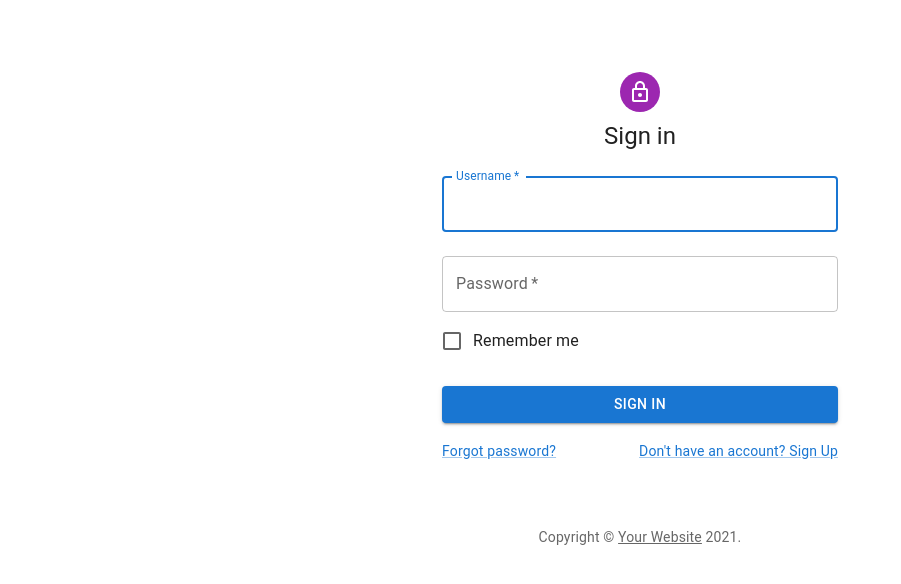
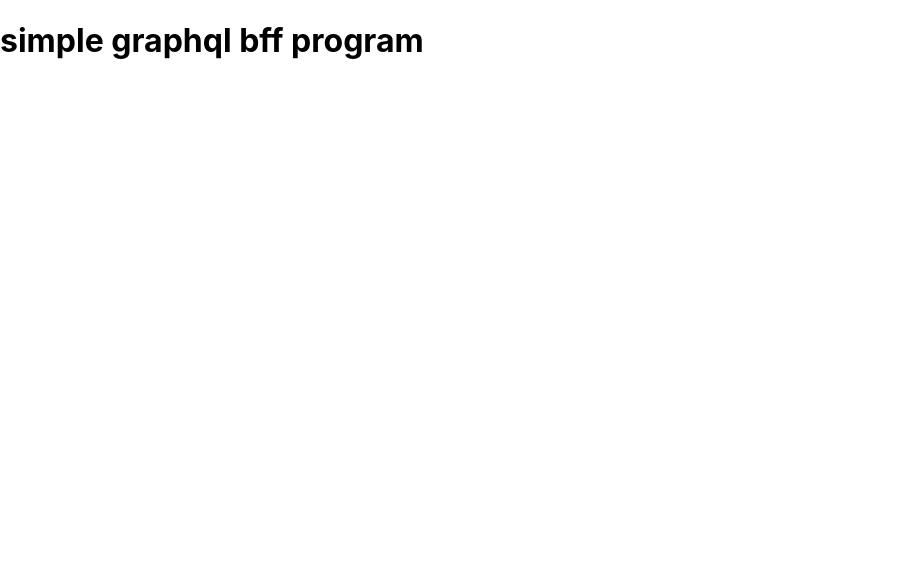
Before and after one commit to conqueror23/predictHire, a Next.js app in the folder nextApp/: page / in a window 1280 px wide. Shown: the top 584 px of the page, without its empty margins (0-901 px from the left). Built offline with nearby package versions, Linux system fonts and the light colour scheme.

Commit message:
remove-testing-cases

```diff
--- a/nextApp/pages/index.tsx
+++ b/nextApp/pages/index.tsx
@@ -1,138 +1,10 @@
 import * as React from "react";
-import Avatar from "@mui/material/Avatar";
-import Button from "@mui/material/Button";
-import CssBaseline from "@mui/material/CssBaseline";
-import TextField from "@mui/material/TextField";
-import FormControlLabel from "@mui/material/FormControlLabel";
-import Checkbox from "@mui/material/Checkbox";
-import Link from "@mui/material/Link";
-import Grid from "@mui/material/Grid";
-import Box from "@mui/material/Box";
-import LockOutlinedIcon from "@mui/icons-material/LockOutlined";
-import Typography from "@mui/material/Typography";
-import Container from "@mui/material/Container";
-import { createTheme, ThemeProvider } from "@mui/material/styles";
-import { useRouter } from "next/router";
 // can be used potentially to sent login info through graphql to restful apis
+export default function index() {
 
-function Copyright(props: any) {
   return (
-    <Typography
-      variant="body2"
-      color="text.secondary"
-      align="center"
-      {...props}
-    >
-      {"Copyright © "}
-      <Link color="inherit" href="/">
-        Your Website
-      </Link>{" "}
-      {new Date().getFullYear()}
-      {"."}
-    </Typography>
+    <div>
+      <h1>simple graphql bff program</h1>
+    </div>
   );
 }
-
-const theme = createTheme();
-
-export default function SignIn() {
-  const router = useRouter();
-  const handleSubmit = async (event: React.FormEvent<HTMLFormElement>) => {
-    event.preventDefault();
-    const submit = new FormData(event.currentTarget);
-    // eslint-disable-next-line no-console
-
-    const result = await fetch(
-      `http://localhost:3002/find/username=${submit.get(
-        "username"
-      )}&password=${submit.get("password")}`
-    );
-    const { message } = await result.json();
-    if (message.length > 0) {
-      //navitage to dashboard
-      // save user data including user
-      localStorage.setItem("user-username", message[0].username);
-      localStorage.setItem("user-role", message[0].role);
-      localStorage.setItem("user-name", message[0].name);
-      router.push("/dashboard");
-    } else {
-      //simple error warnings
-      alert("username password unmatch");
-    }
-  };
-
-  return (
-    <ThemeProvider theme={theme}>
-      <Container component="main" maxWidth="xs">
-        <CssBaseline />
-        <Box
-          sx={{
-            marginTop: 8,
-            display: "flex",
-            flexDirection: "column",
-            alignItems: "center",
-          }}
-        >
-          <Avatar sx={{ m: 1, bgcolor: "secondary.main" }}>
-            <LockOutlinedIcon />
-          </Avatar>
-          <Typography component="h1" variant="h5">
-            Sign in
-          </Typography>
-          <Box
-            component="form"
-            onSubmit={handleSubmit}
-            noValidate
-            sx={{ mt: 1 }}
-          >
-            <TextField
-              margin="normal"
-              required
-              fullWidth
-              id="username"
-              label="Username"
-              name="username"
-              autoComplete="username"
-              autoFocus
-            />
-            <TextField
-              margin="normal"
-              required
-              fullWidth
-              name="password"
-              label="Password"
-              type="password"
-              id="password"
-              autoComplete="current-password"
-            />
-            <FormControlLabel
-              control={<Checkbox value="remember" color="primary" />}
-              label="Remember me"
-            />
-            <Button
-              type="submit"
-              fullWidth
-              variant="contained"
-              sx={{ mt: 3, mb: 2 }}
-            >
-              Sign In
-            </Button>
-            <Grid container>
-              <Grid item xs>
-                <Link href="#" variant="body2">
-                  Forgot password?
-                </Link>
-              </Grid>
-              <Grid item>
-                <Link href="#" variant="body2">
-                  {"Don't have an account? Sign Up"}
-                </Link>
-              </Grid>
-            </Grid>
-          </Box>
-        </Box>
-        <Copyright sx={{ mt: 8, mb: 4 }} />
-      </Container>
-    </ThemeProvider>
-  );
-}
```
